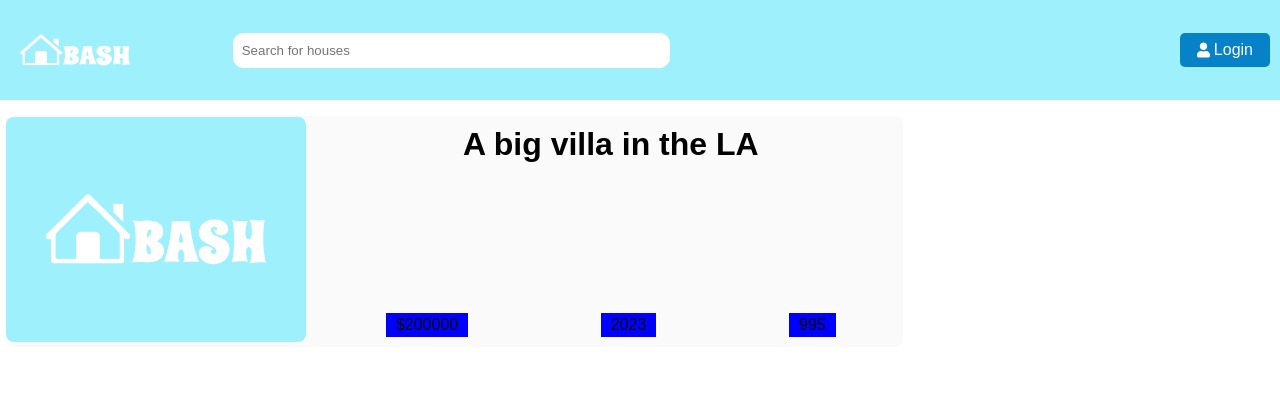
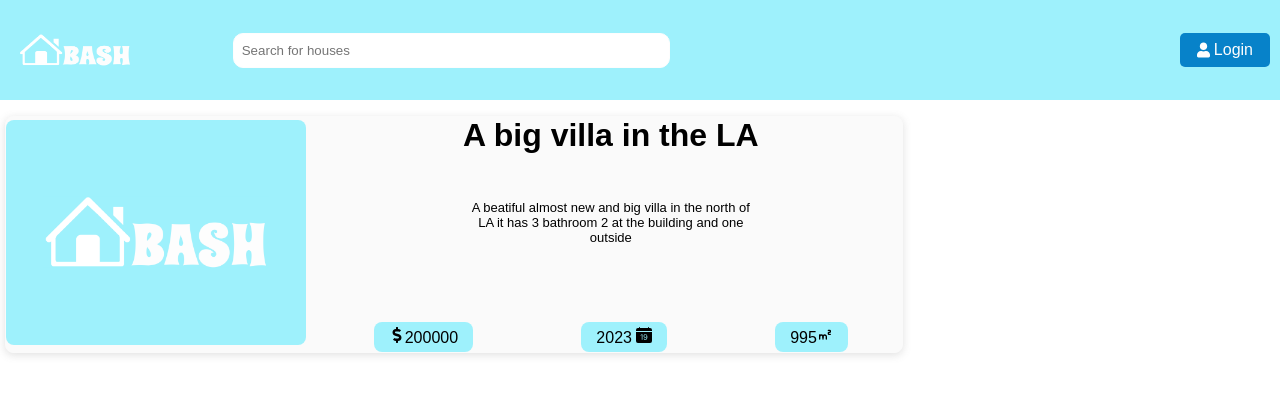
Before and after one commit to AmiraliAlizade/BASH, a React (Vite) app: page / in a window 1280 px wide. Shown: the top 394 px of the page. Built offline with nearby package versions, Linux system fonts and the light colour scheme.

Commit message:
The house card almost finished

```diff
--- a/src/components/houses/Houses.css
+++ b/src/components/houses/Houses.css
@@ -9,7 +9,6 @@ body {
 }
 
 .houses-list {
-
   width: 100%;
   padding: 0;
 }
@@ -23,14 +22,20 @@ body {
   border-radius: 8px;
   border: 0.4px solid rgb(250, 250, 250);
   background-color: rgb(250, 250, 250);
-margin-left: 5px;
+  margin-left: 5px;
+  box-shadow: rgba(99, 99, 99, 0.2) 0px 2px 8px 0px;
 }
 
+.houses-item:hover {
+  cursor: pointer;
+  transform: scale(0.96);
+  transition: all 0.4s;
+}
 .house-props {
   width: 65%;
   display: flex;
   flex-direction: column;
-  gap: 8rem;
+
   justify-content: space-between;
 }
 .house-img img {
@@ -55,8 +60,30 @@ margin-left: 5px;
   text-align: center;
 }
 
-.house-info span{
-    padding-inline: 10px;
-    padding-block: 3px;
-    background-color: blue;
+.house-info span {
+  padding-inline: 15px;
+  padding-block: 5px;
+  background-color: #9ef1fc;
+  border-radius: 8px;
+  text-align: center;
 }
+.date-icon {
+  margin-left: 4px;
+}
+
+
+.house-description{
+  width: 100%;
+  display: flex;
+  justify-content: center;
+  align-items: center;
+  margin-top: 0.7rem;
+  margin-bottom: 4rem;
+}
+
+.house-description p{
+  width: 50%;
+  font-size: small;
+  text-align: center;
+  opacity: 2px;
+}
--- a/src/components/houses/Houses.jsx
+++ b/src/components/houses/Houses.jsx
@@ -1,5 +1,8 @@
 import "./Houses.css";
 import house from "../../data/bash-high-resolution-logo.png";
+import { TbMeterSquare } from "react-icons/tb";
+import { BsFillCalendarDateFill } from "react-icons/bs";
+import { FaDollarSign } from "react-icons/fa";
 
 export default function Houses() {
   return (
@@ -11,10 +14,23 @@ export default function Houses() {
           </div>
           <div className="house-props">
             <h1 className="house-title">A big villa in the LA</h1>
+            <div className="house-description">
+              <p>
+                A beatiful almost new and big villa in the north of LA it has 3
+                bathroom 2 at the building and one outside
+              </p>
+            </div>
             <div className="house-info">
-              <span className="house-price">$200000</span>
-              <span className="house-madein">2023</span>
-              <span className="house-size">995</span>
+              <span className="house-price">
+                <FaDollarSign></FaDollarSign>200000
+              </span>
+              <span className="house-madein">
+                2023
+                <BsFillCalendarDateFill className="date-icon"></BsFillCalendarDateFill>
+              </span>
+              <span className="house-size">
+                995<TbMeterSquare className="meter-icon"></TbMeterSquare>
+              </span>
             </div>
           </div>
         </li>
```
